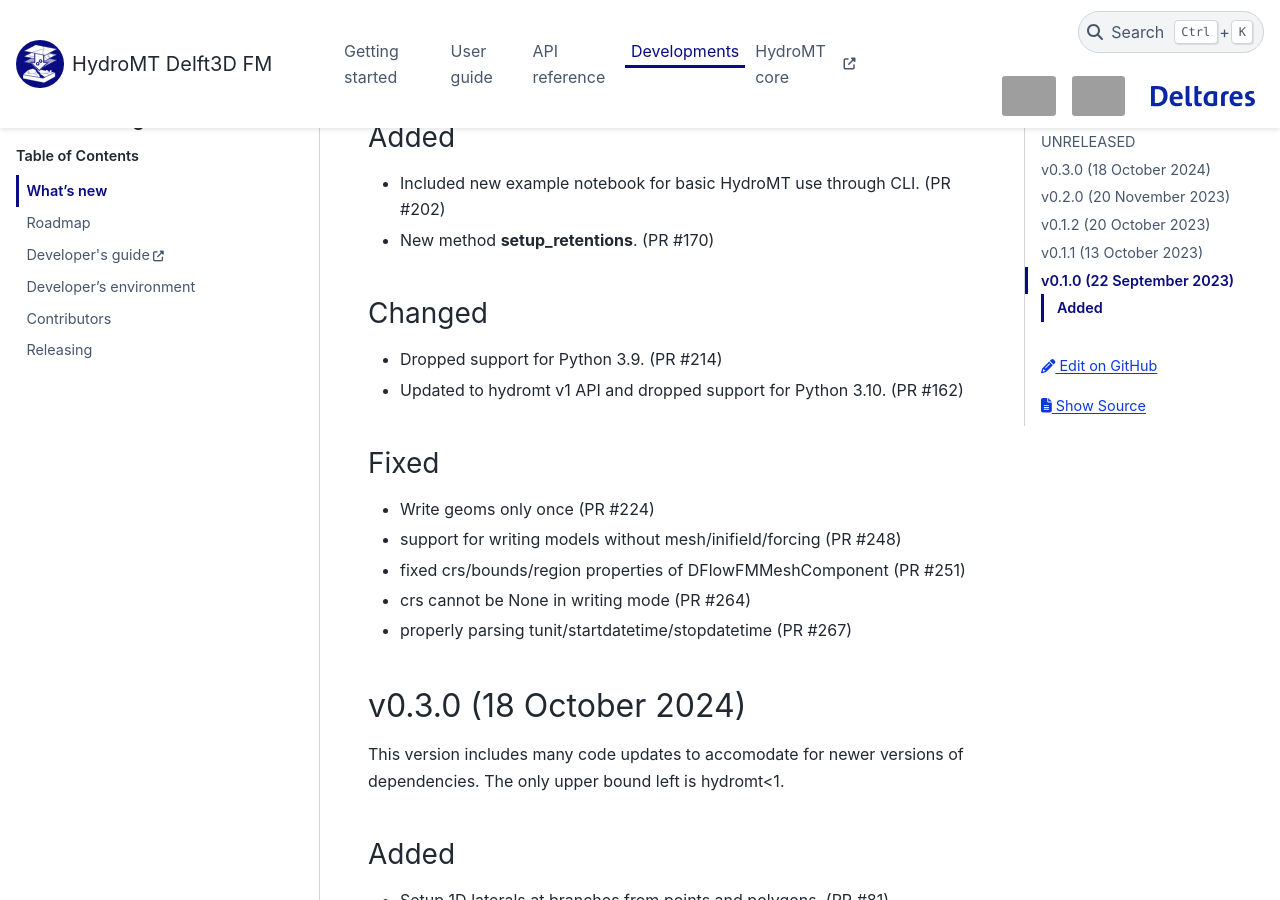
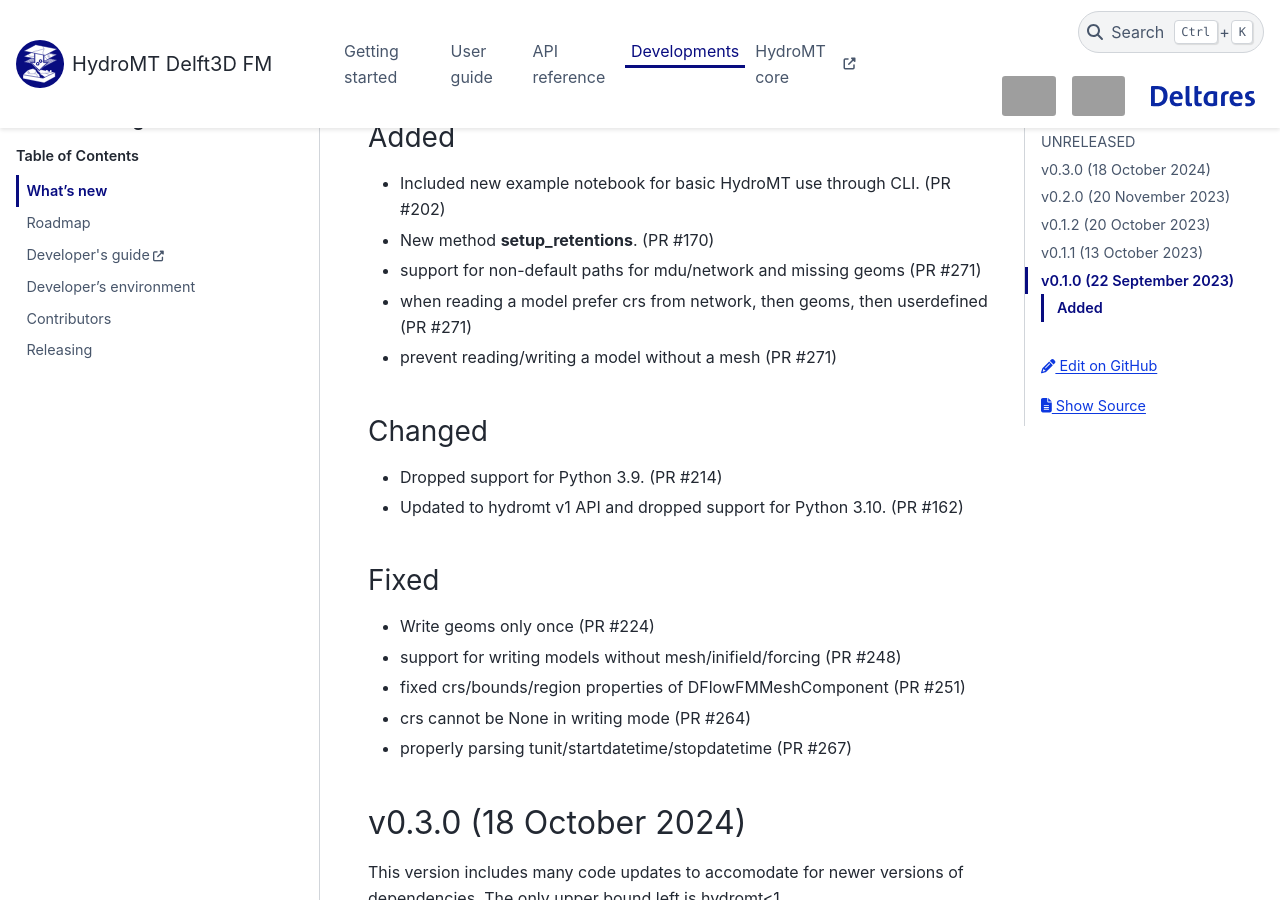
Before and after one commit to Deltares/hydromt_delft3dfm, a Sphinx documentation site: the page built from docs/changelog.rst, in a window 1280 px wide and 900 px high, scrolled down 418 px. Built offline with Sphinx 7.4.7 and the PyData theme 0.15.4, drawn with Linux system fonts in a browser that asks for light colours; pages that are not in the unit, such as notebooks, are missing from menus; grey boxes are pictures that could not be loaded.

Commit message:
updated changelog

```diff
--- a/docs/changelog.rst
+++ b/docs/changelog.rst
@@ -14,6 +14,9 @@ Added
 -----
 - Included new example notebook for basic HydroMT use through CLI. (PR #202)
 - New method **setup_retentions**. (PR #170)
+- support for non-default paths for mdu/network and missing geoms (PR #271)
+- when reading a model prefer crs from network, then geoms, then userdefined (PR #271)
+- prevent reading/writing a model without a mesh (PR #271)
 
 Changed
 -------
```
Also changed, not shown: 1 other file.
